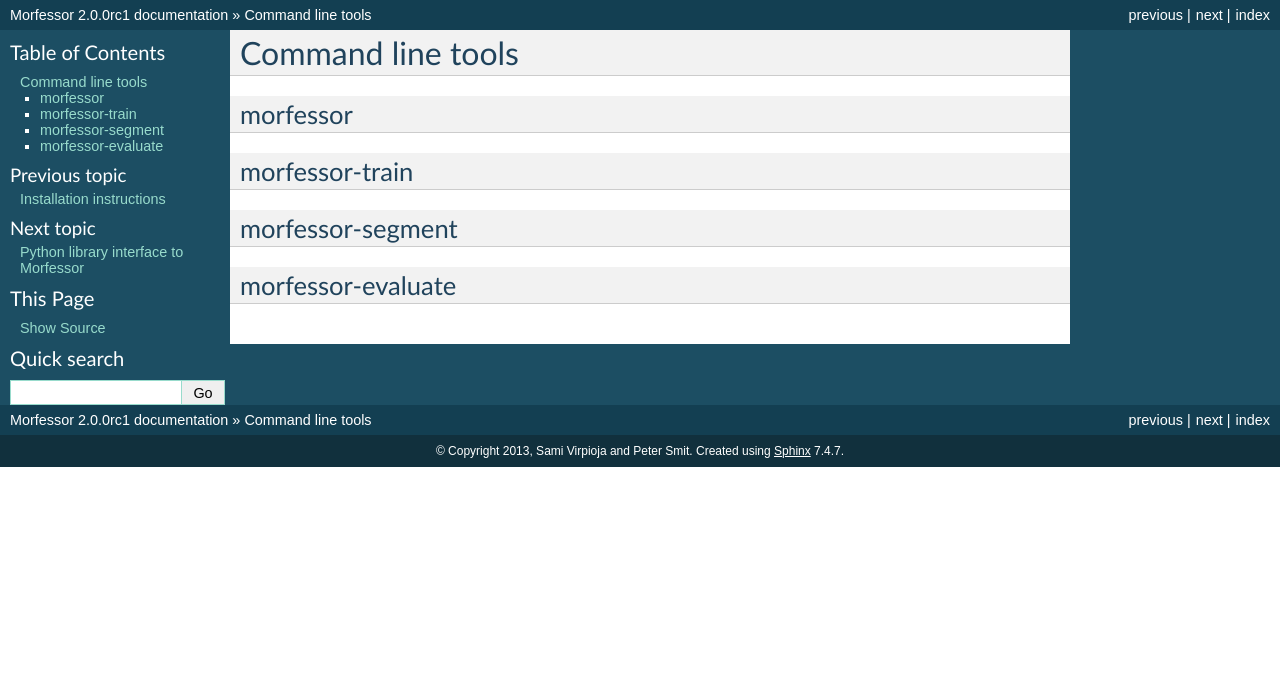
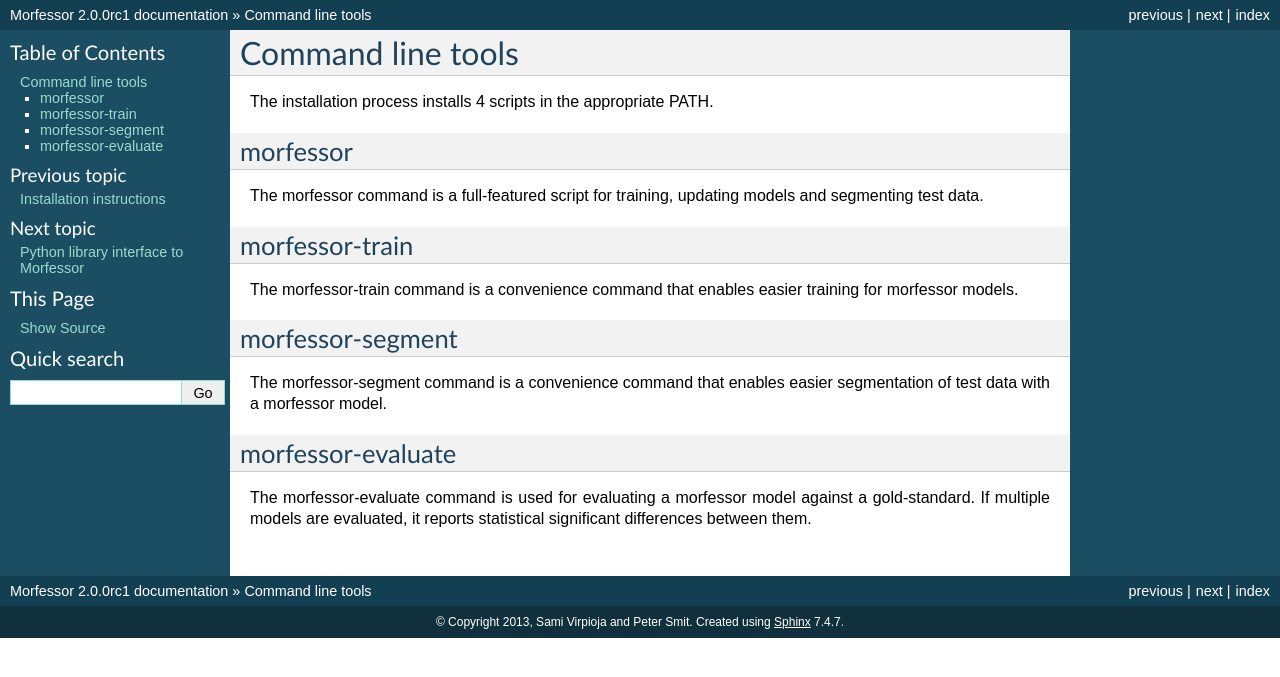
Before and after one commit to aalto-speech/morfessor, a Sphinx documentation site: the page built from docs/source/cmdtools.rst, in a window 1280 px wide. Shown: the top 677 px of the page. Built offline with Sphinx 7.4.7, drawn with Linux system fonts in a browser that asks for light colours.

Commit message:
WIP command line tools doc

```diff
--- a/docs/source/cmdtools.rst
+++ b/docs/source/cmdtools.rst
@@ -1,15 +1,20 @@
 Command line tools
 ==================
 
+The installation process installs 4 scripts in the appropriate PATH.
 
 morfessor
 ---------
+The morfessor command is a full-featured script for training, updating models and segmenting test data.
 
 morfessor-train
 ---------------
+The morfessor-train command is a convenience command that enables easier training for morfessor models.
 
 morfessor-segment
 -----------------
+The morfessor-segment command is a convenience command that enables easier segmentation of test data with a morfessor model.
 
 morfessor-evaluate
 ------------------
+The morfessor-evaluate command is used for evaluating a morfessor model against a gold-standard. If multiple models are evaluated, it reports statistical significant differences between them.
```
